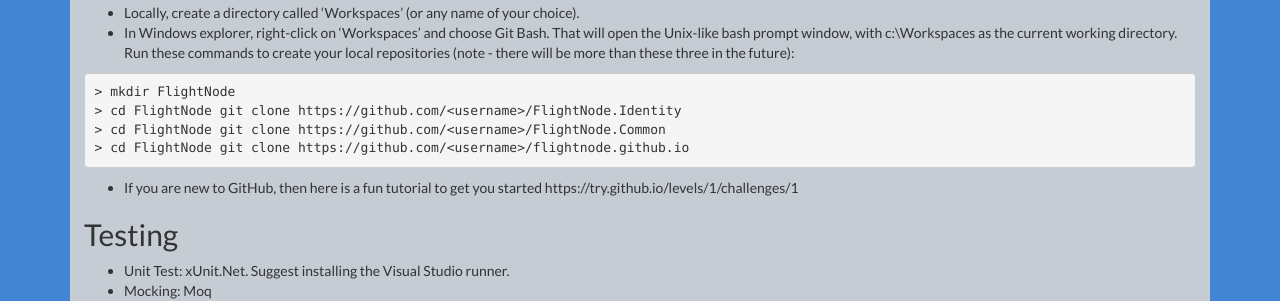
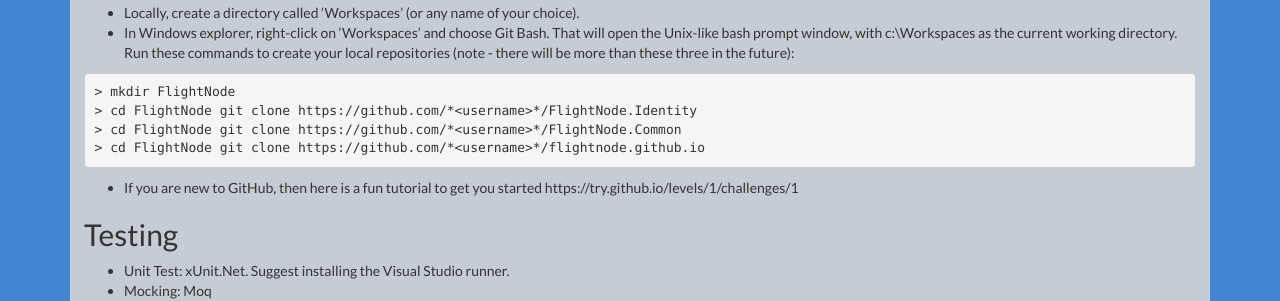
Before and after one commit to kpunjani/flightnode.github.io, a Jekyll site: the page built from toolkit/index.md, in a window 1280 px wide. Shown: the part 650-951 px from the top of the page. Built offline with Jekyll 4.4.1, drawn with Linux system fonts in a browser that asks for light colours; nearby versions of some CDN libraries.

Commit message:
one too many tickmarks

`````diff
--- a/toolkit/index.md
+++ b/toolkit/index.md
@@ -29,12 +29,12 @@
   with c:\Workspaces as the current working directory. Run these commands
   to create your local repositories (note - there will be more than these three in the future):
 
-````bash
+```bash
 > mkdir FlightNode
-> cd FlightNode git clone https://github.com/<username>/FlightNode.Identity
-> cd FlightNode git clone https://github.com/<username>/FlightNode.Common
-> cd FlightNode git clone https://github.com/<username>/flightnode.github.io
-````
+> cd FlightNode git clone https://github.com/*<username>*/FlightNode.Identity
+> cd FlightNode git clone https://github.com/*<username>*/FlightNode.Common
+> cd FlightNode git clone https://github.com/*<username>*/flightnode.github.io
+```
 
 * If you are new to GitHub, then here is a fun tutorial to get you started https://try.github.io/levels/1/challenges/1
 
`````
